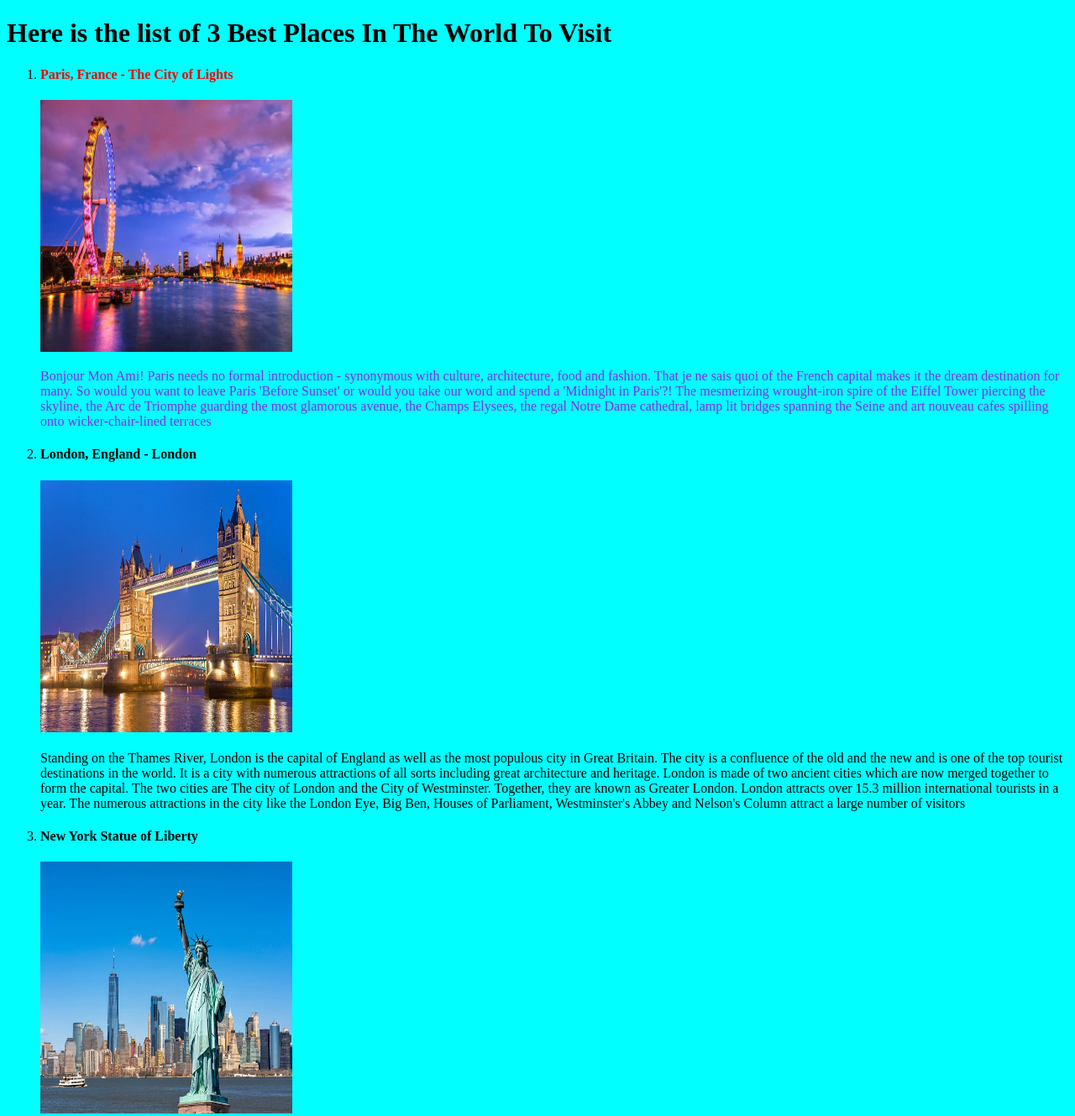
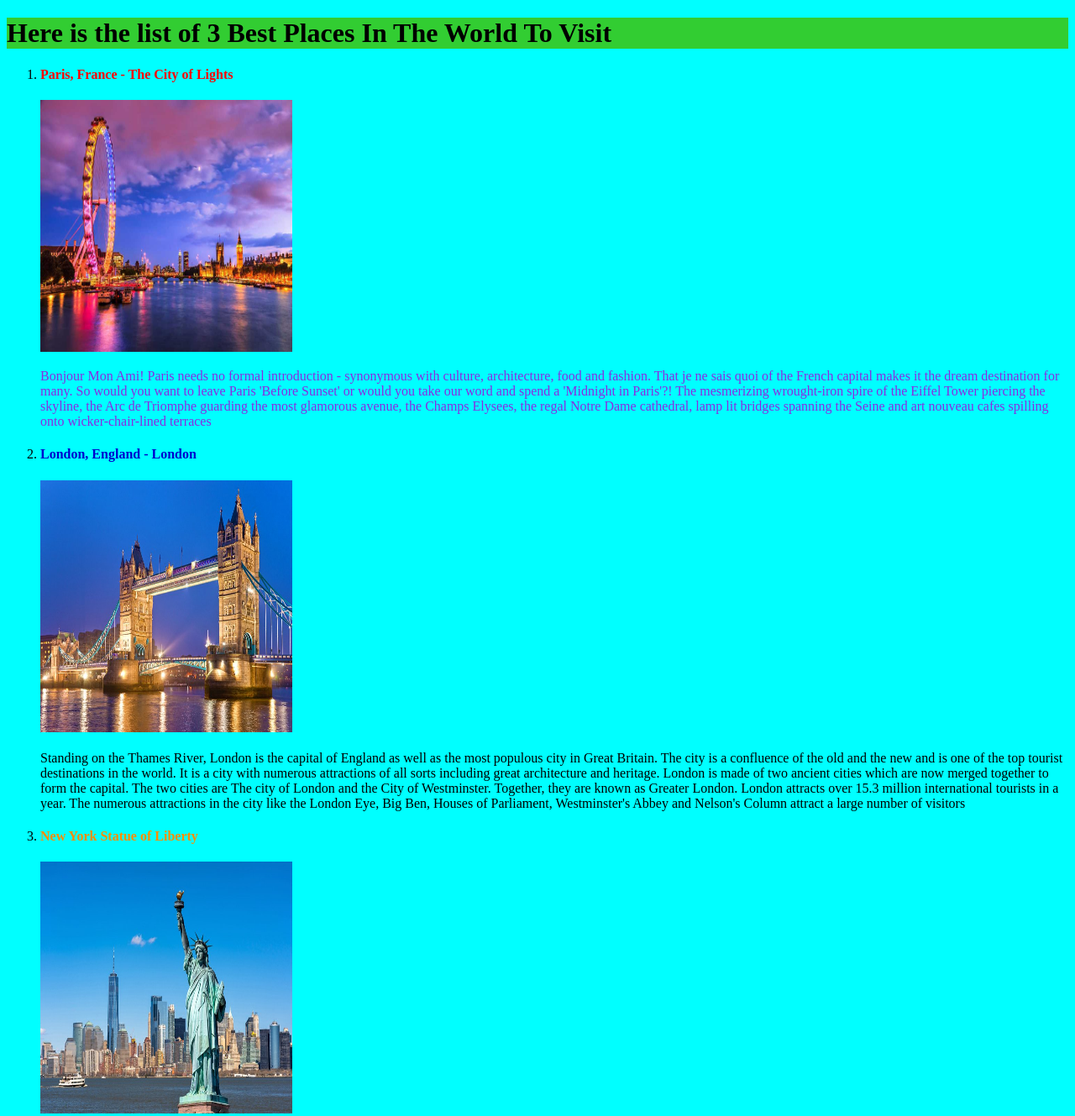
Before and after one commit to Adesoyea/PLACES, a plain HTML site: page index.html in a window 1280 px wide. Shown: the top 1329 px of the page at 84% size. Drawn offline with Linux system fonts and the light colour scheme.

Commit message:
added background color using class

```diff
--- a/css/styles.css
+++ b/css/styles.css
@@ -7,3 +7,12 @@ body{
 .white{
     color: red;
 }
+.Oreo{
+    color: mediumblue;
+}
+.smart{
+    color: darkorange;
+}
+.place{
+    background-color: limegreen;
+}
--- a/index.html
+++ b/index.html
@@ -11,7 +11,7 @@
 
 <body>
 
-    <h1>Here is the list of 3 Best Places In The World To Visit</h1>
+    <h1 class="place">Here is the list of 3 Best Places In The World To Visit</h1>
 
     <ol>
         <li>
@@ -27,7 +27,8 @@
             Seine and art nouveau cafes spilling onto wicker-chair-lined terraces</p>
         </li>
         <li>
-            <h4>London, England - London </h4>
+            <h4 class="Oreo">London, England - London </h4>
+        </li>
 
             <img src="./img/london-england.jpg" alt="" width="300px" height="300px"><br><br>
             Standing on the Thames River, London is the capital of England as well as the most populous city in Great
@@ -38,7 +39,7 @@
             million international tourists in a year. The numerous attractions in the city like the London Eye, Big Ben,
             Houses of Parliament, Westminster's Abbey and Nelson's Column attract a large number of visitors
         <li>
-            <h4>New York Statue of Liberty</h4>
+            <h4 class="smart">New York Statue of Liberty</h4>
         </li>
         <img src="./img/new-york.jpg" alt="" width="300px" height="300px"><br>
 
```
